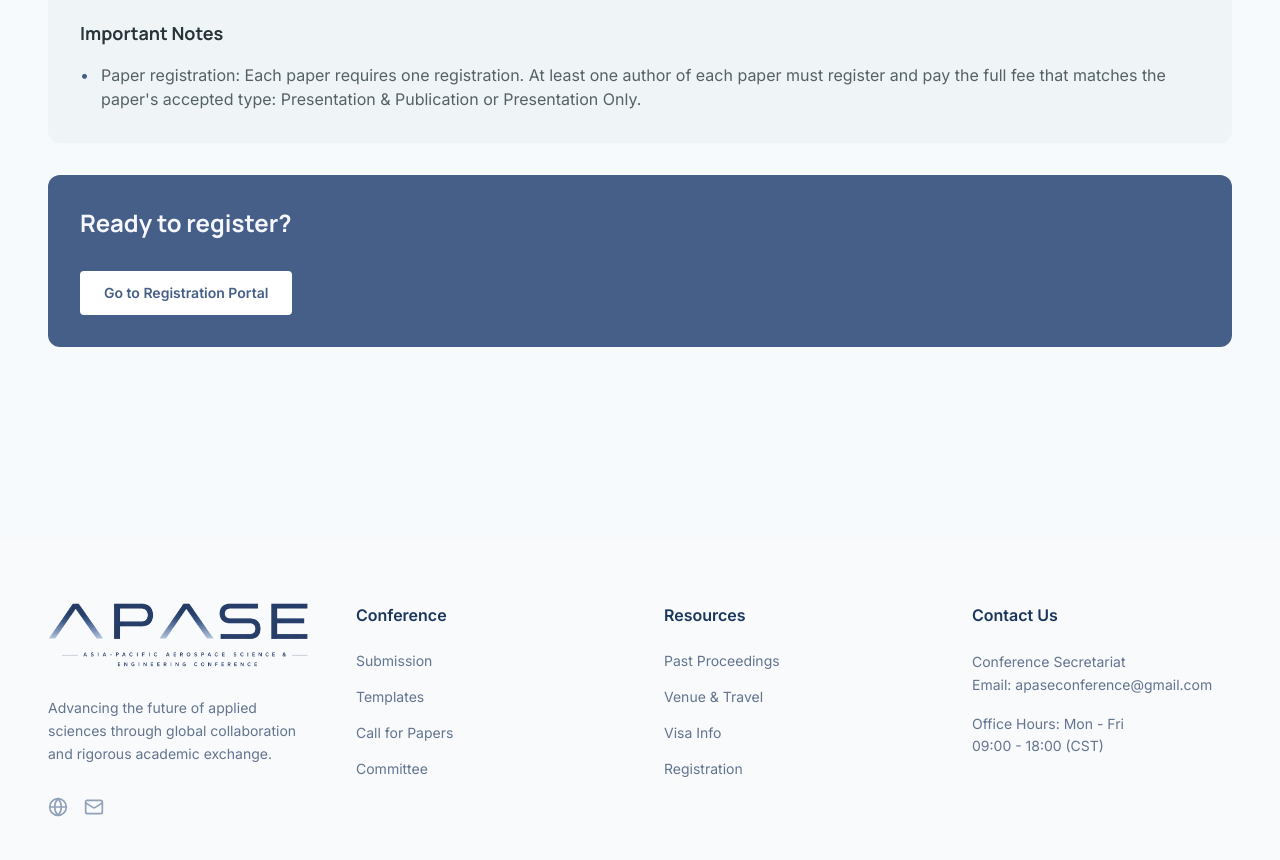
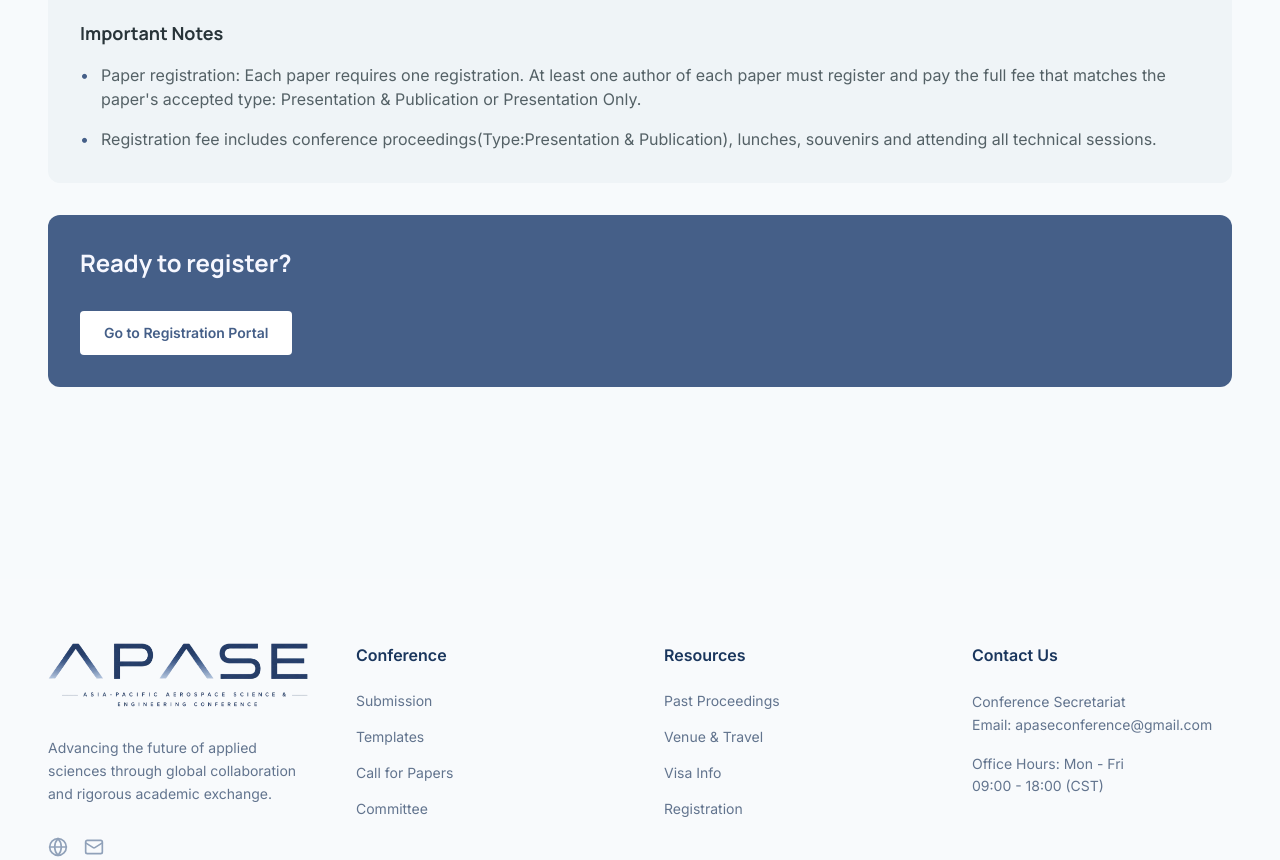
Before and after one commit to ascomlab/apase-web, a Next.js app: page /registration in a window 1280 px wide. Shown: the part 1520-2380 px from the top of the page. Built offline with nearby package versions, Linux system fonts and the light colour scheme.

Commit message:
Update page.tsx

```diff
--- a/app/registration/page.tsx
+++ b/app/registration/page.tsx
@@ -42,6 +42,8 @@ const registrationFeeSections = [
 
 const registrationNotes = [
   "Paper registration: Each paper requires one registration. At least one author of each paper must register and pay the full fee that matches the paper's accepted type: Presentation & Publication or Presentation Only.",
+  "Registration fee includes conference proceedings(Type:Presentation & Publication), lunches, souvenirs and attending all technical sessions.",
+
 ];
 
 export default function RegistrationPage() {
```
